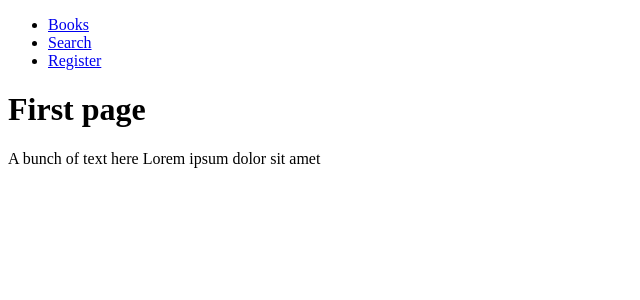
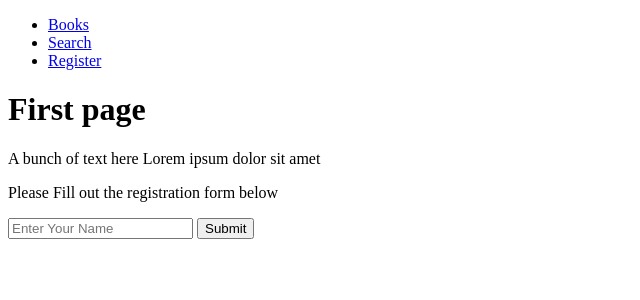
Before and after one commit to DracV/project1, a Flask app: page / in a window 1280 px wide. Shown: the top 300 px of the page, without its empty margins (0-640 px from the left). Run offline with Flask 2, Linux system fonts and the light colour scheme.

Commit message:
included request module

```diff
--- a/application.py
+++ b/application.py
@@ -1,6 +1,6 @@
 import os
 
-from flask import Flask, render_template
+from flask import Flask, render_template, request
 from flask import Flask, session
 from flask_session import Session
 from sqlalchemy import create_engine
@@ -28,9 +28,13 @@ def index():
     return render_template ("index.html", headline=headline)
 
 # users should be able to register
-@app.route("/register")
+@app.route("/register", methods=["GET","POST"])
 def register():
-    return render_template ("register.html")
+    if request.method =="GET":
+        return "Please submit the form."
+    else:
+        name = request.form.get("name")
+        return render_template ("register.html", name=name)
 
 # users should be able to login
 @app.route("/login")
--- a/templates/index.html
+++ b/templates/index.html
@@ -9,12 +9,15 @@
           A bunch of text here Lorem ipsum dolor sit amet
       </p>
 
-{% endblock %}
 
 
 
-
-
+  <p>Please Fill out the registration form below</p>
+<form action="{{ url_for('register') }}" method="post">
+    <input type="text" name="name" placeholder="Enter Your Name">
+    <button>Submit</button>
+</form>
+{% endblock %}
 
   <!--        example Code for a loop  -->
   <!--        <ul>                               -->
```
Also changed, not shown: templates/register.html (+6 -1 lines).
